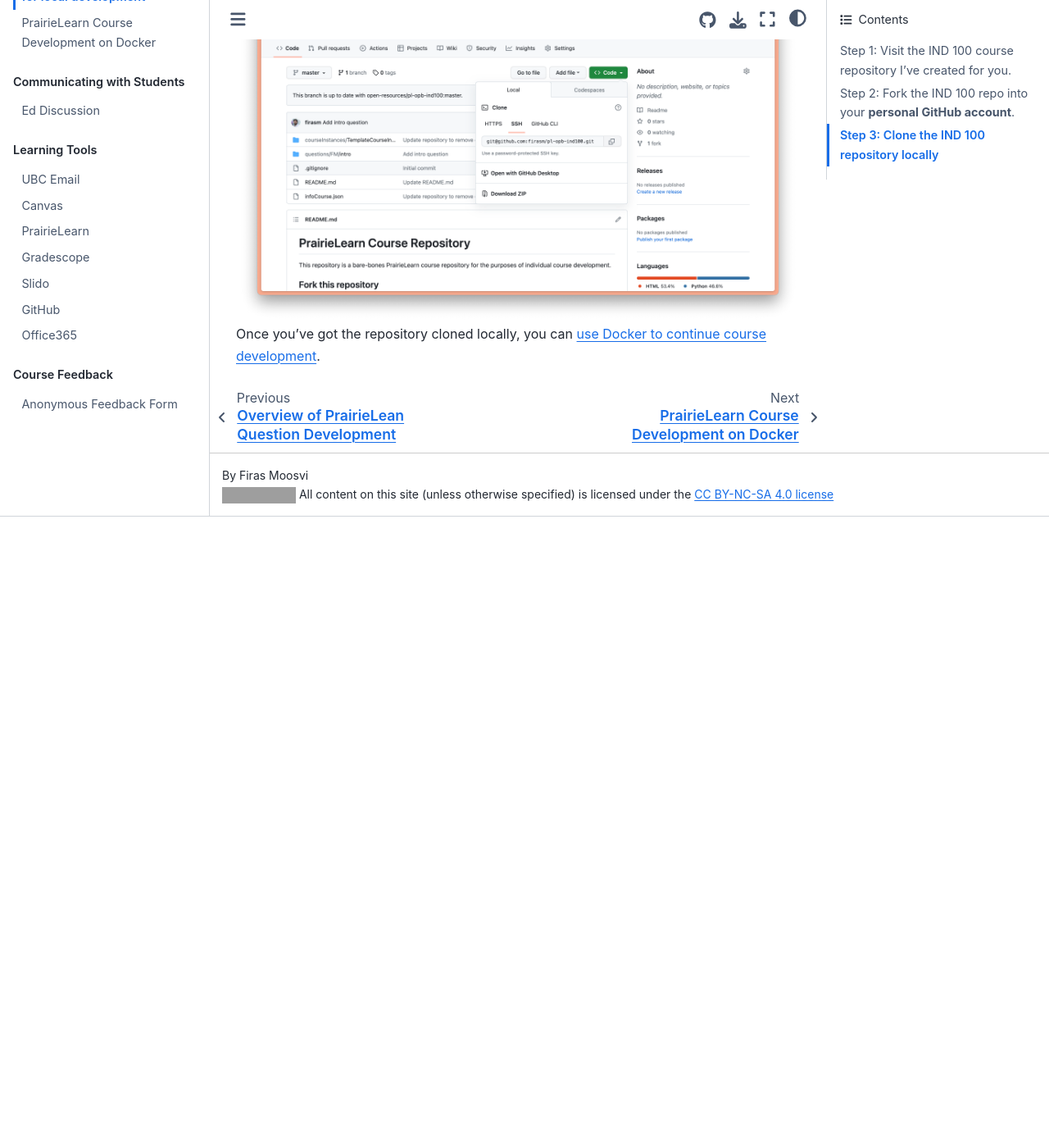
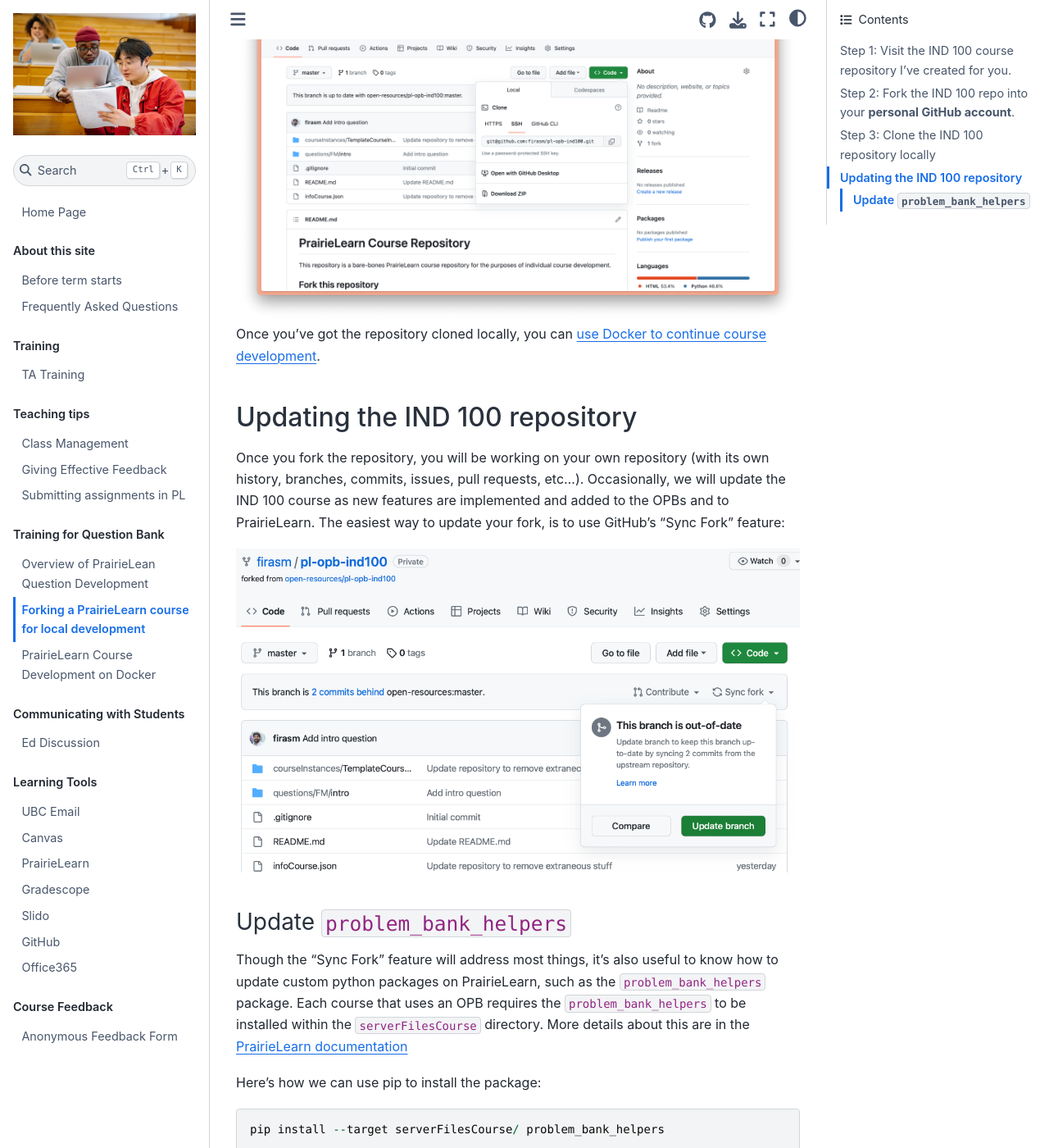
Before and after one commit to firasm/ta_training, a Jupyter Book: the page built from content/development/setup/opb_course_repo.md, in a window 1280 px wide and 1400 px high, scrolled down 1934 px. Shown: the whole window at 82% size. Built offline with Jupyter Book 1.0.4 settings and Sphinx 7.4.7 and the Sphinx Book theme 1.1.4, drawn with Linux system fonts in a browser that asks for light colours; before the commit the page ends 2564 px from its top, so only the background shows below that; some of the changed text lies outside the part shown; grey boxes are pictures that could not be loaded.

Commit message:
update the OPB Course repo page

````diff
--- a/content/development/setup/opb_course_repo.md
+++ b/content/development/setup/opb_course_repo.md
@@ -28,3 +28,35 @@ git clone git@github.com:open-resources/pl-opb-ind100.git
 <img src="pl_images/ind100_clone.png">
 
 Once you've got the repository cloned locally, you can [use Docker to continue course development](docker_course_dev).
+
+## Updating the IND 100 repository
+
+Once you fork the repository, you will be working on your own repository (with its own history, branches, commits, issues, pull requests, etc...).
+Occasionally, we will update the IND 100 course as new features are implemented and added to the OPBs and to PrairieLearn.
+The easiest way to update your fork, is to use GitHub's "Sync Fork" feature:
+
+<img src="pl_images/ind100_sync_fork.png">
+
+### Update `problem_bank_helpers`
+
+Though the "Sync Fork" feature will address most things, it's also useful to know how to update custom python packages on PrairieLearn, such as the `problem_bank_helpers` package.
+Each course that uses an OPB requires the `problem_bank_helpers` to be installed within the `serverFilesCourse` directory.
+More details about this are in the [PrairieLearn documentation](https://prairielearn.readthedocs.io/en/latest/questionRuntime/#installing-libraries-in-your-course)
+
+Here's how we can use pip to install the package:
+
+```
+pip install --target serverFilesCourse/ problem_bank_helpers
+```
+
+To update this package, we just need to add the `--upgrade` flag:
+
+```
+pip install --target serverFilesCourse/ problem_bank_helpers --upgrade
+```
+
+That should be it!
+
+```{tip}
+Remember to add, commit, and push the changes so the repository is updated correctly.
+```
````
Also changed, not shown: content/development/setup/pl_images/ind100_sync_fork.png (added).
